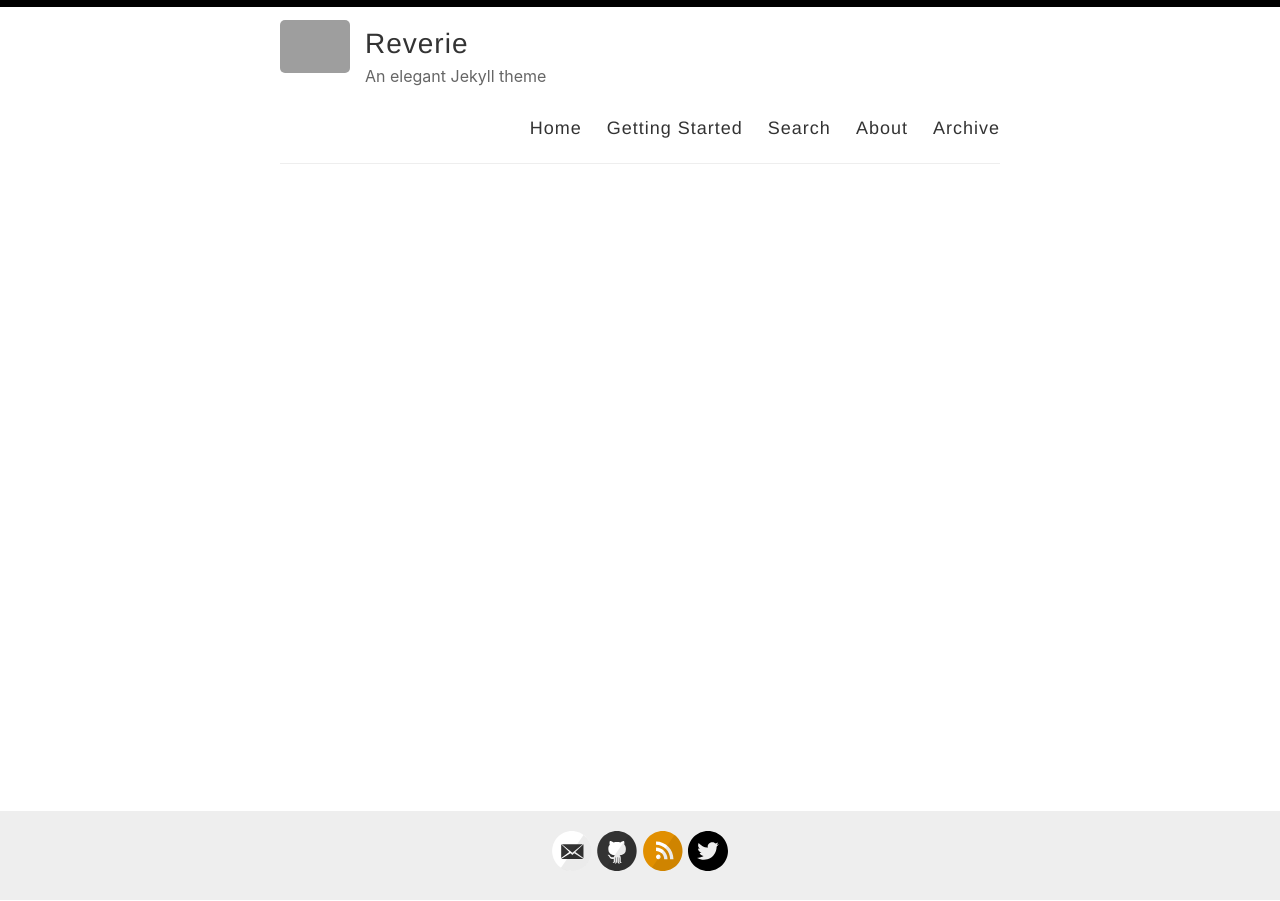
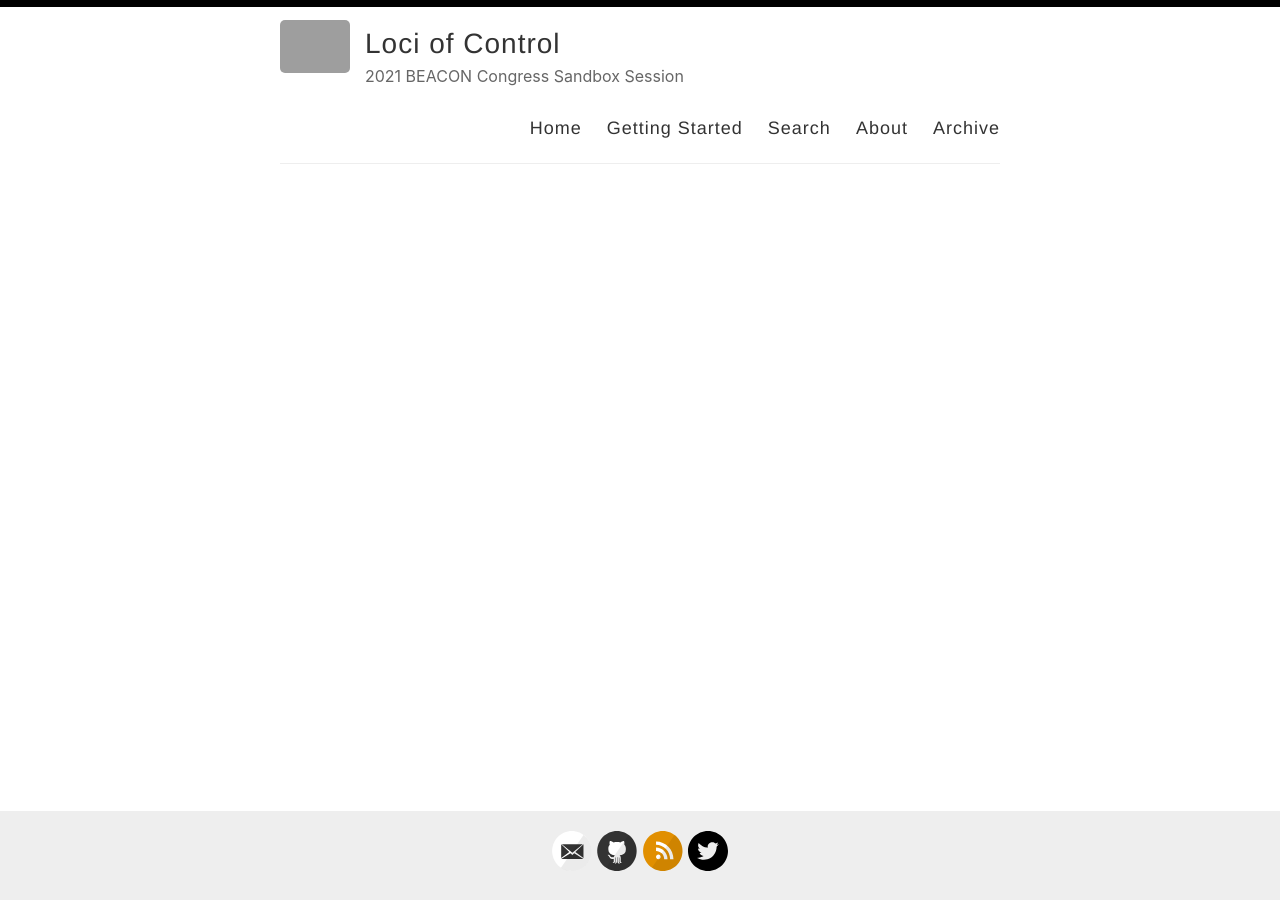
Before and after one commit to alackles/loc, a Jekyll site: the page built from index.html, in a window 1280 px wide. Built offline with Jekyll 4.4.1, drawn with Linux system fonts in a browser that asks for light colours; the list of posts is cut into pages by our own code; grey boxes are pictures that could not be loaded.

Commit message:
Update config for own use

```diff
--- a/_config.yml
+++ b/_config.yml
@@ -3,13 +3,13 @@
 #
 
 # Name of your site (displayed in the header)
-name: Reverie
+name: Loci of Control
 
 # Name of the author
-author: Amit Merchant
+author: Acacia Ackles
 
 # Short bio or description (displayed in the header)
-description: An elegant Jekyll theme
+description: 2021 BEACON Congress Sandbox Session
 
 # URL of your avatar or profile pic (you could use your GitHub profile pic)
 avatar: /images/reverie.png
@@ -21,15 +21,15 @@ avatar: /images/reverie.png
 # Includes an icon in the footer for each username you enter
 footer-links:
   dribbble:
-  email: amit.d.merchant@gmail.com
+  email: alackles@msu.edu
   facebook:
   flickr:
-  github: amitmerchant1990/reverie
+  github: alackles
   instagram:
   linkedin:
   pinterest:
   rss: rss
-  twitter: amit_merchant
+  twitter: alackles
   stackoverflow:
   youtube: # channel/<your_long_string> or user/<user-name>
   googleplus: # anything in your profile username that comes after plus.google.com/
@@ -41,21 +41,21 @@ footer-links:
 disqus:
 
 # Enter your Google Analytics web tracking code (e.g. UA-2110908-2) to activate tracking
-google_analytics: UA-43339302-11
+google_analytics:
 
 # For newer "GA4" analytics, use the following instead of the "UA" entry above
 #google_analytics_ga4: G-GABC1DEFG
 
 # Your website URL (e.g. http://amitmerchant1990.github.io or http://www.amitmerchant.com)
 # Used for Sitemap.xml and your RSS feed
-url: http://www.amitmerchant.com/reverie
-enforce_ssl: https://www.amitmerchant.com/reverie
+url: http://www.alackles.github.io/loc
+enforce_ssl: https://www.alackles.github.io/loc
 
 # If you're hosting your site at a Project repository on GitHub pages
 # (http://yourusername.github.io/repository-name)
 # and NOT your User repository (http://yourusername.github.io)
 # then add in the baseurl here, like this: "/repository-name"
-baseurl: "/reverie"
+baseurl: "/loc"
 
 #
 # !! You don't need to change any of the configuration flags below !!
```
